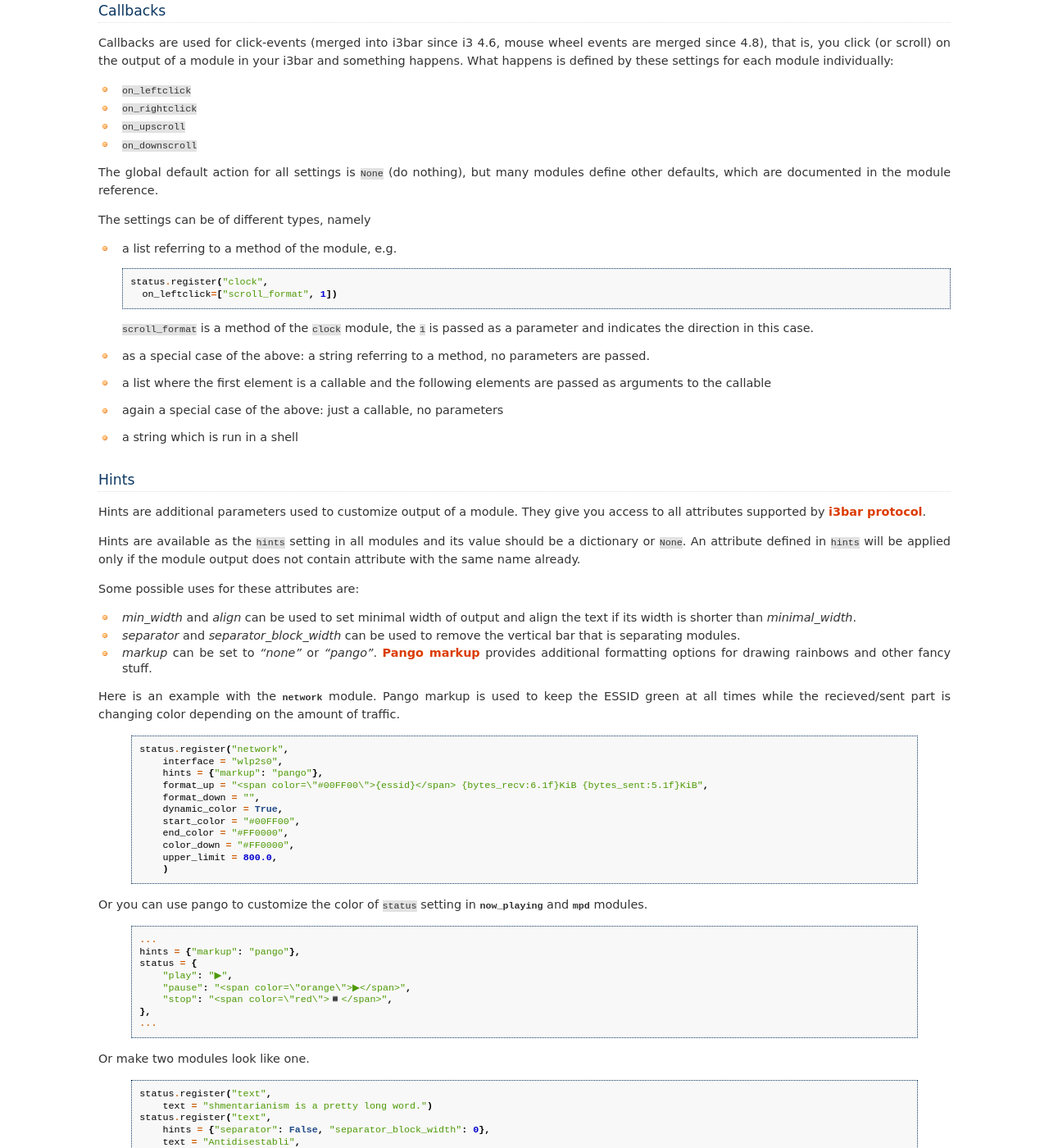
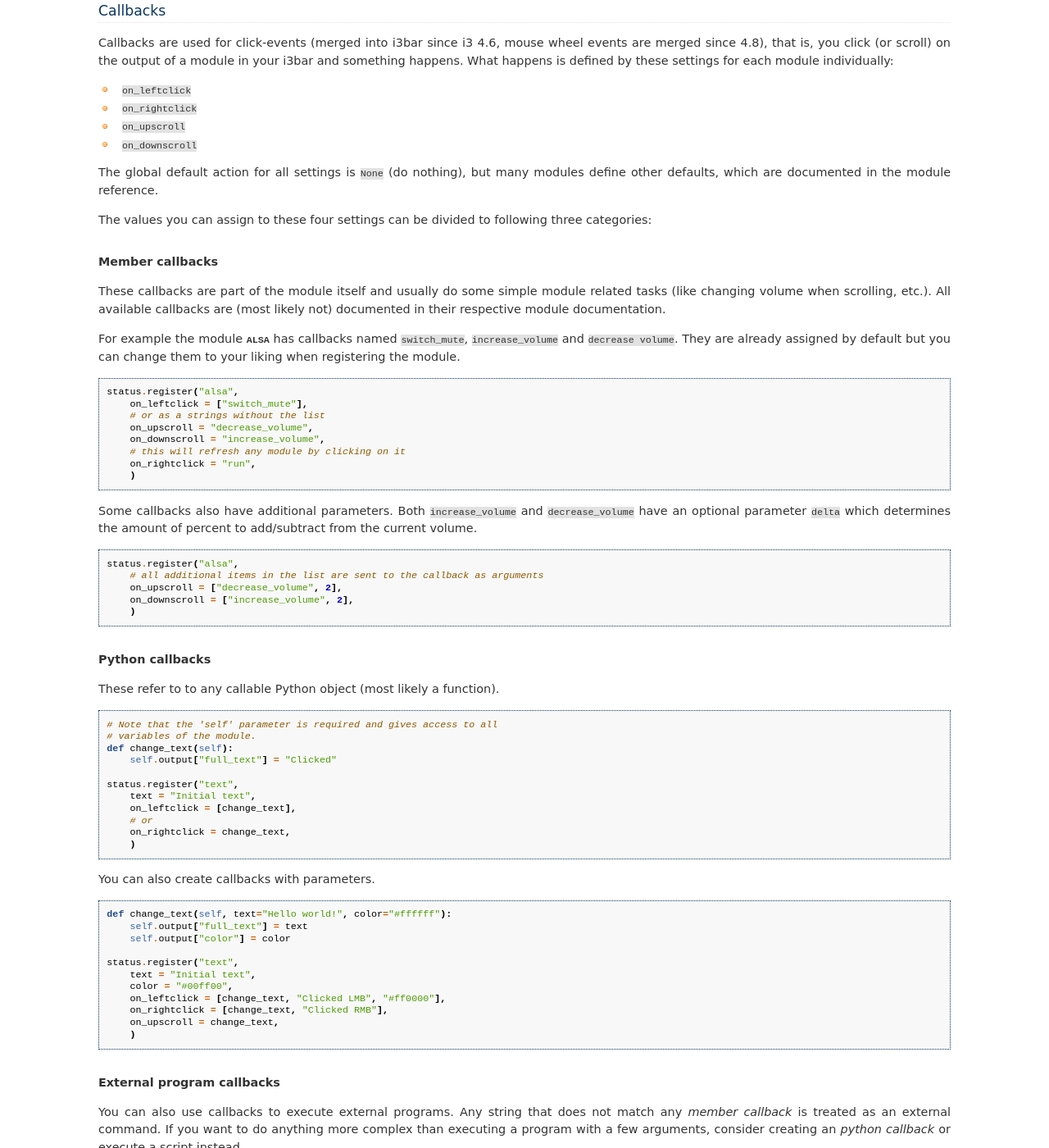
Before and after one commit to enkore/i3pystatus, a Sphinx documentation site: the page built from docs/configuration.rst, in a window 1280 px wide and 1400 px high, scrolled down 3771 px. Shown: the whole window at 82% size. Built offline with Sphinx 7.4.7, drawn with Linux system fonts in a browser that asks for light colours; some of the changed text lies outside the part shown.

Commit message:
Docs: Rewritten Callbacks section of user documentation.

```diff
--- a/docs/configuration.rst
+++ b/docs/configuration.rst
@@ -281,23 +281,94 @@ The global default action for all settings is ``None`` (do nothing),
 but many modules define other defaults, which are documented in the
 module reference.
 
-The settings can be of different types, namely
+The values you can assign to these four settings can be divided to following
+three categories:
 
-- a list referring to a method of the module, e.g.
+.. rubric:: Member callbacks
 
-  .. code:: python
+These callbacks are part of the module itself and usually do some simple module
+related tasks (like changing volume when scrolling, etc.). All available
+callbacks are (most likely not) documented in their respective module
+documentation.
 
-	    status.register("clock",
-	      on_leftclick=["scroll_format", 1])
+For example the module :py:class:`.ALSA` has callbacks named ``switch_mute``,
+``increase_volume`` and ``decrease volume``. They are already assigned by
+default but you can change them to your liking when registering the module.
 
-  ``scroll_format`` is a method of the ``clock`` module, the ``1`` is
-  passed as a parameter and indicates the direction in this case.
-- as a special case of the above: a string referring to a method, no
-  parameters are passed.
-- a list where the first element is a callable and the following
-  elements are passed as arguments to the callable
-- again a special case of the above: just a callable, no parameters
-- a string which is run in a shell
+.. code:: python
+
+    status.register("alsa",
+        on_leftclick = ["switch_mute"],
+        # or as a strings without the list
+        on_upscroll = "decrease_volume",
+        on_downscroll = "increase_volume",
+        # this will refresh any module by clicking on it
+        on_rightclick = "run",
+        )
+
+Some callbacks also have additional parameters. Both ``increase_volume`` and
+``decrease_volume`` have an optional parameter ``delta`` which determines the
+amount of percent to add/subtract from the current volume.
+
+.. code:: python
+
+    status.register("alsa",
+        # all additional items in the list are sent to the callback as arguments
+        on_upscroll = ["decrease_volume", 2],
+        on_downscroll = ["increase_volume", 2],
+        )
+
+
+.. rubric:: Python callbacks
+
+These refer to to any callable Python object (most likely a function).
+
+.. code:: python
+
+    # Note that the 'self' parameter is required and gives access to all
+    # variables of the module.
+    def change_text(self):
+        self.output["full_text"] = "Clicked"
+
+    status.register("text",
+        text = "Initial text",
+        on_leftclick = [change_text],
+        # or
+        on_rightclick = change_text,
+        )
+
+You can also create callbacks with parameters.
+
+.. code:: python
+
+    def change_text(self, text="Hello world!", color="#ffffff"):
+        self.output["full_text"] = text
+        self.output["color"] = color
+
+    status.register("text",
+        text = "Initial text",
+        color = "#00ff00",
+        on_leftclick = [change_text, "Clicked LMB", "#ff0000"],
+        on_rightclick = [change_text, "Clicked RMB"],
+        on_upscroll = change_text,
+        )
+
+.. rubric:: External program callbacks
+
+You can also use callbacks to execute external programs. Any string that does
+not match any `member callback` is treated as an external command. If you want
+to do anything more complex than executing a program with a few arguments,
+consider creating an `python callback` or execute a script instead.
+
+.. code:: python
+
+    status.register("text",
+        text = "Launcher?",
+        # open terminal window running htop
+        on_leftclick = "i3-sensible-terminal -e htop",
+        # open i3pystatus github page in firefox
+        on_rightclick = "firefox --new-window https://github.com/enkore/i3pystatus",
+        )
 
 .. _hints:
 
@@ -375,7 +446,7 @@ Refreshing the bar
 
 The whole bar can be refreshed by sending SIGUSR1 signal to i3pystatus process.
 This feature is available only in standalone operation (:py:class:`.Status` was
-created with `standalone=True` parameter).
+created with ``standalone=True`` parameter).
 
 To find the PID of the i3pystatus process look for the ``status_command`` you
 use in your i3 config file.
```
